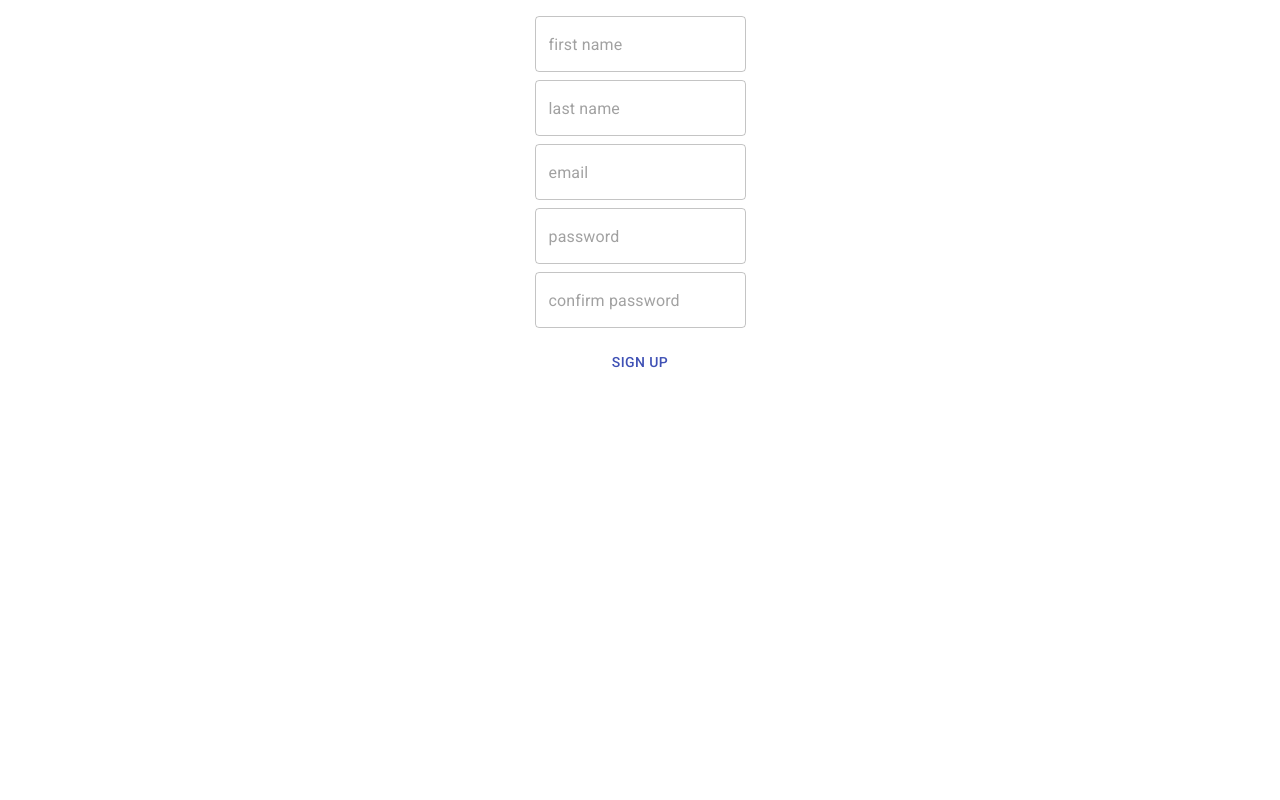
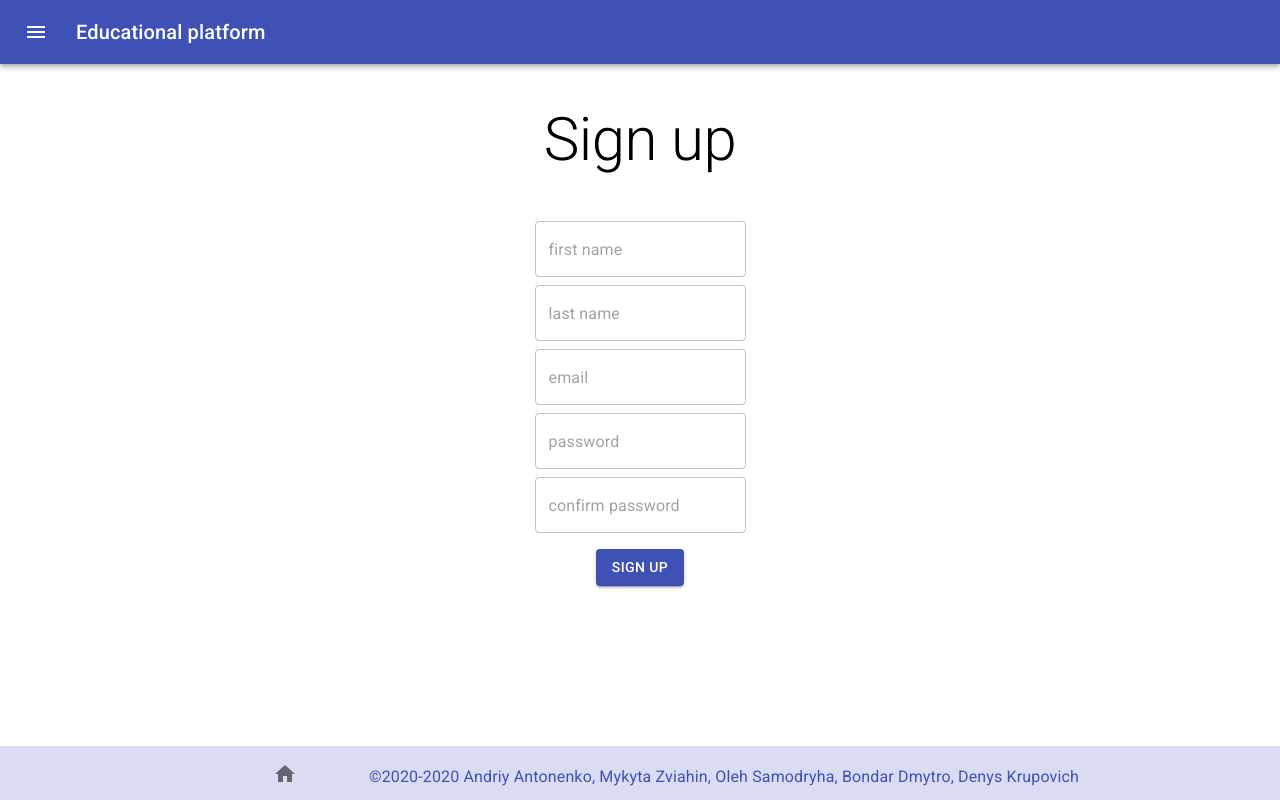
Before and after one commit to dbis-team/remote-study-client, a React (Create React App) app: page / in a window 1280 px wide. Built offline with nearby package versions, Linux system fonts and the light colour scheme.

Commit message:
add navbar and footer

```diff
--- a/public/index.html
+++ b/public/index.html
@@ -18,6 +18,10 @@
       href="https://fonts.googleapis.com/css?family=Roboto:300,400,500,700&display=swap"
     />
     <link rel="manifest" href="%PUBLIC_URL%/manifest.json" />
+    <link
+      rel="stylesheet"
+      href="https://cdnjs.cloudflare.com/ajax/libs/meyer-reset/2.0/reset.min.css"
+    />
     <!--
       Notice the use of %PUBLIC_URL% in the tags above.
       It will be replaced with the URL of the `public` folder during the build.
--- a/src/App.tsx
+++ b/src/App.tsx
@@ -1,12 +1,20 @@
 import React from 'react';
-import {RegistrationForm} from './components/RegistrationForm'
+import { Navbar } from './components/Navbar';
+import { RegistrationForm } from './components/RegistrationForm';
+import { Footer } from './components/Footer';
 
 const App = () => {
-  return <div style={{ textAlign: "center"}}>
+  return (<div>
+  <Navbar />
+  <div style={{ textAlign: "center"}}>
   <RegistrationForm onSubmit={({email, firstName, lastName, password, confirmPassword}) => {
     console.log(email, firstName, lastName, password, confirmPassword)
   }}/>
+    <Footer />
   </div>
+  </div>
+
+  )
 };
 
 export default App;
--- /dev/null
+++ b/src/components/Footer.tsx
@@ -0,0 +1,41 @@
+import React from 'react';
+import BottomNavigationAction from '@material-ui/core/BottomNavigationAction';
+import BottomNavigation from '@material-ui/core/BottomNavigation';
+import HomeIcon from '@material-ui/icons/Home';
+import { makeStyles } from '@material-ui/core/styles';
+import Typography from '@material-ui/core/Typography';
+
+const useStyles = makeStyles({
+  root: {
+    margin: 'auto',
+    position: 'absolute',
+    bottom: 0,
+    width: '100%',
+    height: 'auto',
+    background: '#daddf1'
+  },
+  icon: {
+    paddingBottom:'0.9rem',
+
+  },
+  copyright: {
+    paddingTop:'1.2rem',
+    color: '#3f51b5'
+  }
+});
+
+
+export const Footer: React.FunctionComponent = () => {
+  const classes = useStyles();
+
+  return (
+    <BottomNavigation  className={classes.root}>
+      <BottomNavigationAction  className={classes.icon} icon={<HomeIcon />} />
+      <Typography
+        className={classes.copyright}
+      >
+        ©2020-2020 Andriy Antonenko, Mykyta Zviahin, Oleh Samodryha, Bondar Dmytro, Denys Krupovich
+      </Typography>
+    </BottomNavigation>
+    )
+}
--- /dev/null
+++ b/src/components/Navbar.tsx
@@ -0,0 +1,88 @@
+import AppBar from '@material-ui/core/AppBar';
+import IconButton from '@material-ui/core/IconButton';
+import { createStyles, fade, makeStyles, Theme } from '@material-ui/core/styles';
+import Toolbar from '@material-ui/core/Toolbar';
+import Typography from '@material-ui/core/Typography';
+import MenuIcon from '@material-ui/icons/Menu';
+import React from 'react';
+
+const useStyles = makeStyles((theme: Theme) =>
+  createStyles({
+    root: {
+      flexGrow: 1,
+    },
+    menuButton: {
+      marginRight: theme.spacing(2),
+    },
+    title: {
+      flexGrow: 1,
+      display: 'none',
+      [theme.breakpoints.up('sm')]: {
+        display: 'block',
+      },
+    },
+    search: {
+      position: 'relative',
+      borderRadius: theme.shape.borderRadius,
+      backgroundColor: fade(theme.palette.common.white, 0.15),
+      '&:hover': {
+        backgroundColor: fade(theme.palette.common.white, 0.25),
+      },
+      marginLeft: 0,
+      width: '100%',
+      [theme.breakpoints.up('sm')]: {
+        marginLeft: theme.spacing(1),
+        width: 'auto',
+      },
+    },
+    searchIcon: {
+      padding: theme.spacing(0, 2),
+      height: '100%',
+      position: 'absolute',
+      pointerEvents: 'none',
+      display: 'flex',
+      alignItems: 'center',
+      justifyContent: 'center',
+    },
+    inputRoot: {
+      color: 'inherit',
+    },
+    inputInput: {
+      padding: theme.spacing(1, 1, 1, 0),
+      // vertical padding + font size from searchIcon
+      paddingLeft: `calc(1em + ${theme.spacing(4)}px)`,
+      transition: theme.transitions.create('width'),
+      width: '100%',
+      [theme.breakpoints.up('sm')]: {
+        width: '12ch',
+        '&:focus': {
+          width: '20ch',
+        },
+      },
+    },
+  }),
+);
+
+export const Navbar: React.FunctionComponent = () => {
+  const classes = useStyles();
+
+  return (
+    <div className={classes.root}>
+      <AppBar position="static">
+        <Toolbar>
+          <IconButton
+            edge="start"
+            className={classes.menuButton}
+            color="inherit"
+            aria-label="open drawer"
+          >
+            <MenuIcon />
+          </IconButton>
+          <Typography className={classes.title} variant="h6" noWrap>
+            Educational platform
+          </Typography>
+        </Toolbar>
+      </AppBar>
+    </div>
+  );
+}
--- a/src/components/RegistrationForm.tsx
+++ b/src/components/RegistrationForm.tsx
@@ -1,7 +1,8 @@
 import { Button, TextField } from '@material-ui/core';
+import Box from '@material-ui/core/Box';
 import { Form, Formik } from 'formik';
 import React from 'react';
-import Box from '@material-ui/core/Box';
+import Typography from '@material-ui/core/Typography';
 
 
 interface Values {
@@ -15,6 +16,8 @@ interface Values {
 interface Props {
   onSubmit: (values: Values) => void;
 }
+
+
 
 
 
@@ -32,7 +35,15 @@ export const RegistrationForm: React.FC<Props> = ({onSubmit}) => {
         }}>
         {({values, handleChange, handleBlur}) => (
           <Form>
-            <Box pt = {1}>
+             <Box pt = {5}>
+             <Typography
+                variant="h2"
+                component="h2"
+                gutterBottom>
+                Sign up
+             </Typography>
+             </Box>
+            <Box pt = {3}>
               <TextField
                 required
                 variant="outlined"
@@ -65,6 +76,7 @@ export const RegistrationForm: React.FC<Props> = ({onSubmit}) => {
             <Box pt = {1}>
               <TextField
                 required
+                type = 'password'
                 variant="outlined"
                 placeholder="password"
                 name="password"
@@ -75,6 +87,7 @@ export const RegistrationForm: React.FC<Props> = ({onSubmit}) => {
             <Box pt = {1}>
               <TextField
                 required
+                type = 'password'
                 variant="outlined"
                 placeholder="confirm password"
                 name="confirmPassword"
@@ -84,6 +97,7 @@ export const RegistrationForm: React.FC<Props> = ({onSubmit}) => {
             /></Box>
             <Box pt = {2}>
               <Button
+                variant="contained"
                 type="submit"
                 color="primary"
                 >Sign up</Button>
```
